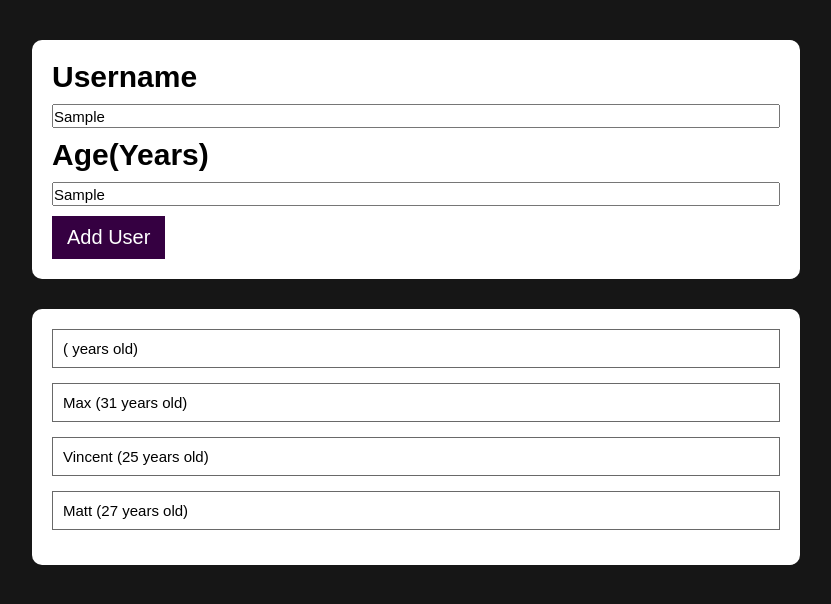
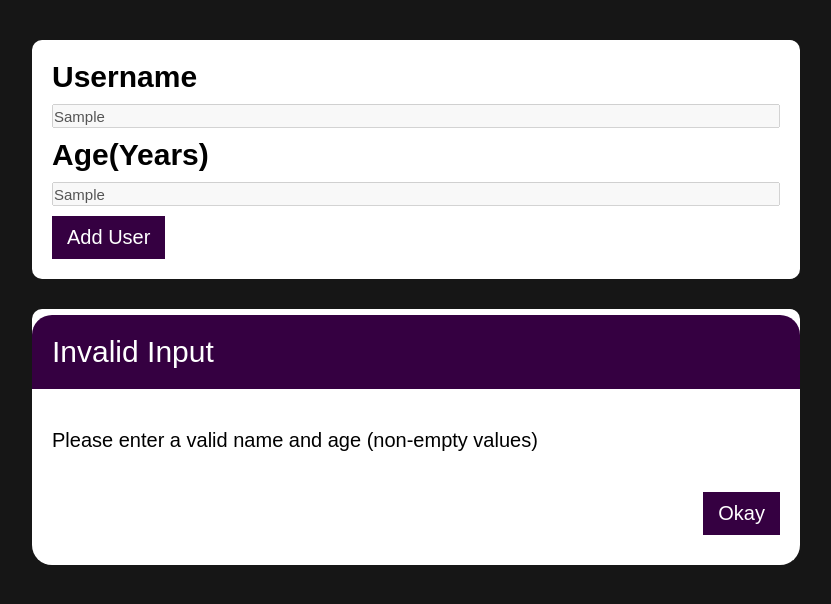
Before and after one commit to VincentChen6345/Section8Tutorial, a React (Create React App) app: page / in a window 1280 px wide. Both pictures are taken after typing "Sample", "Sample" into the empty fields and a click on the button "Add User". Shown: the top 604 px of the page, without its empty margins (224-1055 px from the left). Built offline with nearby package versions, Linux system fonts and the light colour scheme.

Commit message:
added error modal & some invalid input logic

```diff
--- a/src/App.css
+++ b/src/App.css
@@ -2,6 +2,7 @@
   height: 100vh;
   width: 60%;
   margin-top: 4rem;
+  position: relative;
 }
 
 .App {
--- a/src/App.js
+++ b/src/App.js
@@ -3,21 +3,34 @@ import AddUser from "./components/AddUser";
 import UserList from "./components/UserList";
 import "./App.css";
 import userData from "./data/TaskData";
+import ErrorModal from "./components/ErrorModal";
 
 function App() {
   const [userList, setUserList] = useState(userData);
+  const [isValid, setIsValid] = useState(true);
   const addUserHandler = (user) => {
     console.log(user);
+    if (user["Name"].trim().length === 0 || user["Age"].trim().length === 0) {
+      setIsValid(false);
+      return;
+    }
     setUserList((prevUserList) => {
       const updatedUserList = [user, ...prevUserList];
       return updatedUserList;
     });
   };
-
+  let modalClassName = "modal-container hidden";
+  isValid === false
+    ? (modalClassName = "modal-container")
+    : (modalClassName += " hidden");
   return (
     <div className="App">
       <div className="main-container">
-        <AddUser onAddUser={addUserHandler} />
+        <AddUser onAddUser={addUserHandler} isValid={isValid} />
+        <ErrorModal
+          modalClassName={modalClassName}
+          isValid={isValid}
+        ></ErrorModal>
         <UserList userList={userList} />
       </div>
     </div>
--- a/src/components/AddUser.css
+++ b/src/components/AddUser.css
@@ -3,7 +3,7 @@
   border-radius: 1rem;
   padding: 2rem;
 }
-.addUser_btn {
+.btn {
   background-color: var(--color-primary);
   color: white;
   border-width: none;
--- a/src/components/AddUser.jsx
+++ b/src/components/AddUser.jsx
@@ -5,8 +5,8 @@ import AgeInput from "./functionality/AgeInput";
 import "./AddUser.css";
 
 const AddUser = (props) => {
-  let newUserName;
-  let newAge;
+  let newUserName = "";
+  let newAge = "";
   const submitHandler = (e) => {
     e.preventDefault();
 
@@ -27,9 +27,9 @@ const AddUser = (props) => {
   return (
     <div className="form-section">
       <form onSubmit={submitHandler}>
-        <NameInput onAddName={addNameHandler} />
-        <AgeInput onAddAge={addAgeHandler} />
-        <button className="addUser_btn" type="submit" onClick={submitHandler}>
+        <NameInput onAddName={addNameHandler} isValid={props.isValid} />
+        <AgeInput onAddAge={addAgeHandler} isValid={props.isValid} />
+        <button className="btn" type="submit" onClick={submitHandler}>
           Add User
         </button>
       </form>
--- /dev/null
+++ b/src/components/ErrorModal.css
@@ -0,0 +1,37 @@
+.modal-title {
+  font-size: 3rem;
+  color: white;
+  background-color: var(--color-primary);
+  padding: 2rem 2rem;
+  display: flex;
+  border-top-left-radius: 2rem;
+  border-top-right-radius: 2rem;
+}
+
+.modal-text {
+  font-size: 2rem;
+  padding: 4rem 2rem;
+}
+.modal-container {
+  font-size: 1.5rem;
+  background-color: white;
+  border-radius: 2rem;
+  height: 25rem;
+  position: absolute;
+  top: 50%;
+  left: 50%;
+  transform: translate(-50%, -50%);
+  width: 60vw;
+}
+.button-container {
+  width: 100%;
+  display: flex;
+  flex-direction: row-reverse;
+}
+.okay {
+  margin-right: 2rem;
+}
+
+.hidden {
+  display: none;
+}
--- /dev/null
+++ b/src/components/ErrorModal.jsx
@@ -0,0 +1,16 @@
+import React from "react";
+import "./ErrorModal.css";
+const ErrorModal = (props) => {
+  return (
+    <div className={props.modalClassName}>
+      <span className="modal-title">Invalid Input</span>
+      <p className="modal-text">
+        Please enter a valid name and age (non-empty values)
+      </p>
+      <div className="button-container">
+        <button className="btn okay">Okay</button>
+      </div>
+    </div>
+  );
+};
+export default ErrorModal;
--- a/src/components/functionality/AgeInput.jsx
+++ b/src/components/functionality/AgeInput.jsx
@@ -6,10 +6,16 @@ const AgeInput = (props) => {
     setAge(e.target.value);
     props.onAddAge(age);
   };
+
   return (
     <div className="AgeInput__container">
       <label className="label">Age(Years)</label>
-      <input className="input" type="text" onChange={ageChangeHandler}></input>
+      <input
+        className="input"
+        type="text"
+        onChange={ageChangeHandler}
+        disabled={props.isValid ? null : "disabled"}
+      ></input>
     </div>
   );
 };
--- a/src/components/functionality/NameInput.jsx
+++ b/src/components/functionality/NameInput.jsx
@@ -18,6 +18,7 @@ const NameInput = (props) => {
         type="text"
         onChange={nameChangeHandler}
         value={enteredName}
+        disabled={props.isValid ? null : "disabled"}
       ></input>
     </div>
   );
```
